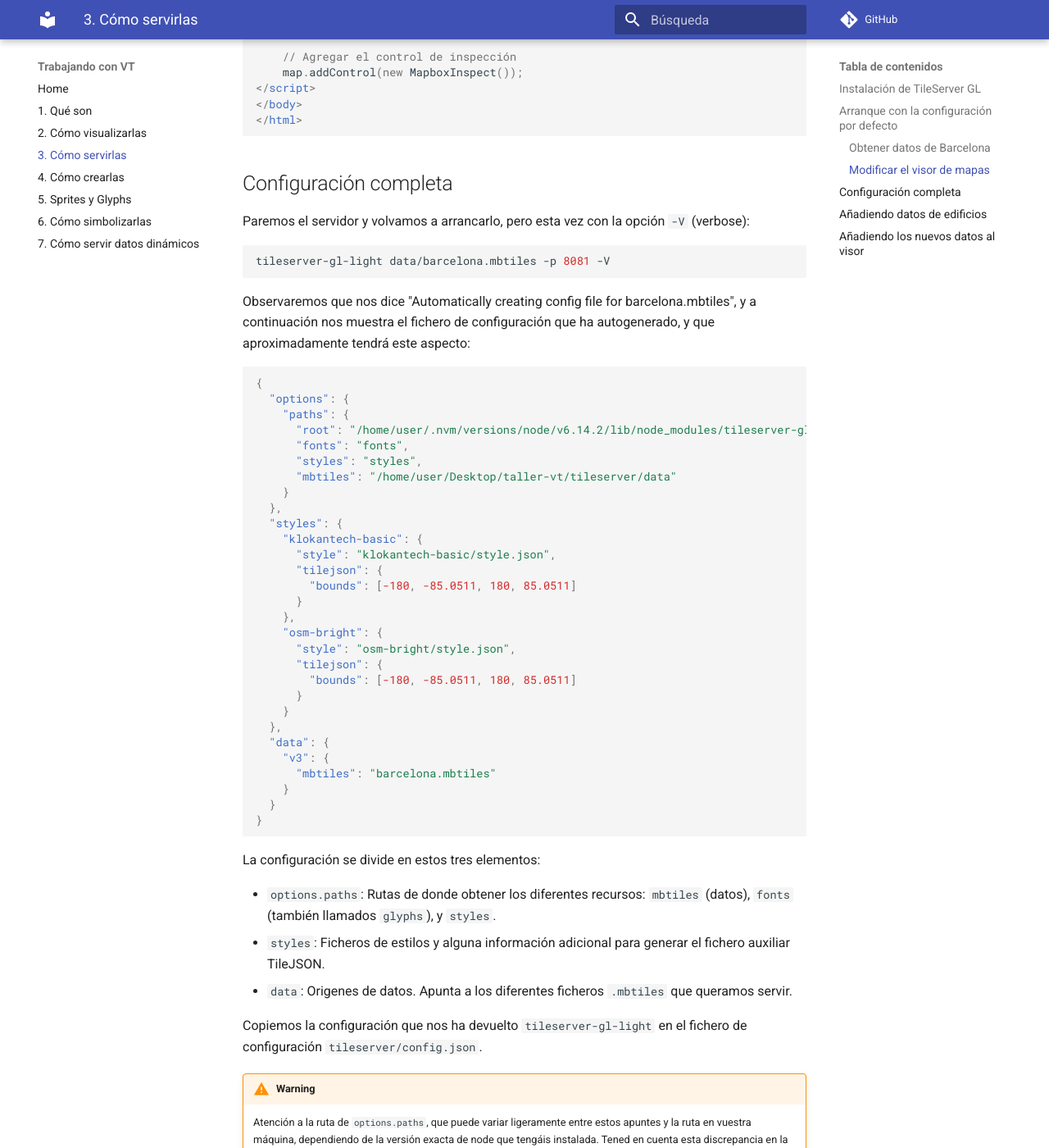
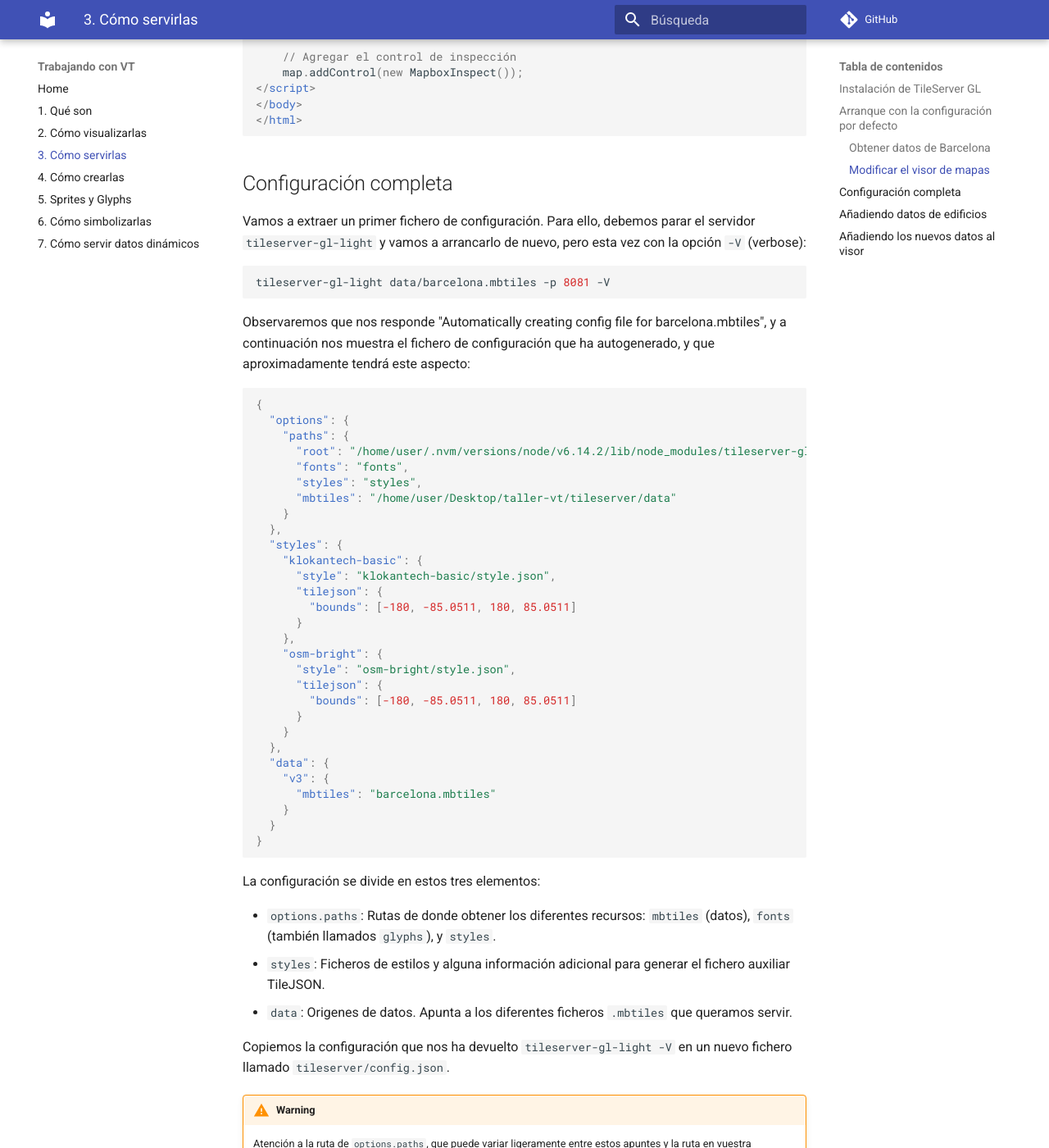
Before and after one commit to geoinquiets/taller-vt, an MkDocs documentation site: the page built from docs/3_tileserver_gl.md, in a window 1280 px wide and 1400 px high, scrolled down 2589 px. Shown: the whole window at 82% size. Built offline with MkDocs 1.6.1 and Material for MkDocs 9.7.7, drawn with Linux system fonts in a browser that asks for light colours; comment, search, counter and statistics services are not loaded; old or Windows-style settings are respelled for this version of MkDocs; some of the changed text lies outside the part shown.

Commit message:
Aclarar que se está arrancando y parando tileserver con un objetivo concreto. Closes #29

````diff
--- a/docs/3_tileserver_gl.md
+++ b/docs/3_tileserver_gl.md
@@ -110,13 +110,14 @@
 
 ## Configuración completa
 
-Paremos el servidor y volvamos a arrancarlo, pero esta vez con la opción `-V` (verbose):
+Vamos a extraer un primer fichero de configuración. Para ello, debemos parar el servidor `tileserver-gl-light` y vamos
+a arrancarlo de nuevo, pero esta vez con la opción `-V` (verbose):
 
 ```bash
 tileserver-gl-light data/barcelona.mbtiles -p 8081 -V
 ```
 
-Observaremos que nos dice "Automatically creating config file for barcelona.mbtiles", y a continuación nos muestra
+Observaremos que nos responde "Automatically creating config file for barcelona.mbtiles", y a continuación nos muestra
 el fichero de configuración que ha autogenerado, y que aproximadamente tendrá este aspecto:
 
 ```json
@@ -157,7 +158,7 @@
 * `styles`: Ficheros de estilos y alguna información adicional para generar el fichero auxiliar TileJSON.
 * `data`: Origenes de datos. Apunta a los diferentes ficheros `.mbtiles` que queramos servir.
 
-Copiemos la configuración que nos ha devuelto `tileserver-gl-light` en el fichero de configuración `tileserver/config.json`.
+Copiemos la configuración que nos ha devuelto `tileserver-gl-light -V` en un nuevo fichero llamado `tileserver/config.json`.
 
 !!! warning
     Atención a la ruta de `options.paths`, que puede variar ligeramente entre estos apuntes y la ruta en vuestra máquina,
@@ -215,15 +216,16 @@
 
 De paso hemos modificado el BBOX de los datos de Barcelona, que no estaba bien ajustado.
 
-Arrancamos tileserver de nuevo, sin indicar el fichero de datos:
+Ahora paramos y arrancamos tileserver de nuevo, sin más parámetros que el puerto, y leerá automáticamente la
+configuración del nuevo fichero `config.json`:
 
 ```bash
 tileserver-gl-light -p 8081
 ```
 
 Tileserver deberá decir "Using specified config file from config.json". Si vamos a http://localhost:8081 deberíamos
-ver lo mismo que antes, pero ahora podremos ir añadiendo nuestros propios datasets, estilos, tipografías e iconos al
-servidor.
+ver lo mismo que antes, pero ahora podremos ir añadiendo y modificando los recursos (datos, estilos, tipografías e iconos)
+ que servimos.
 
 
 ## Añadiendo datos de edificios
````
